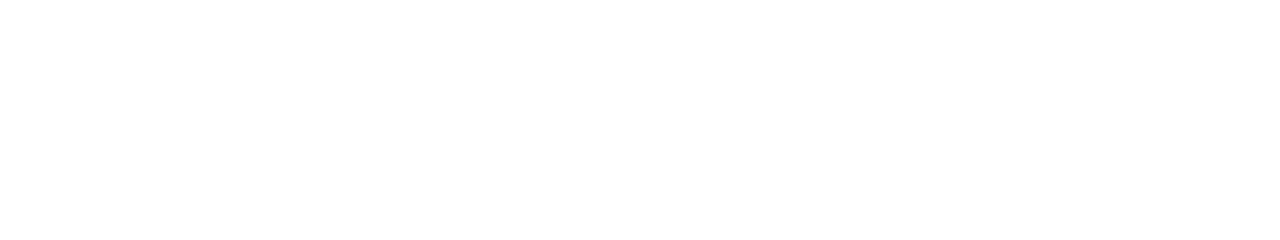
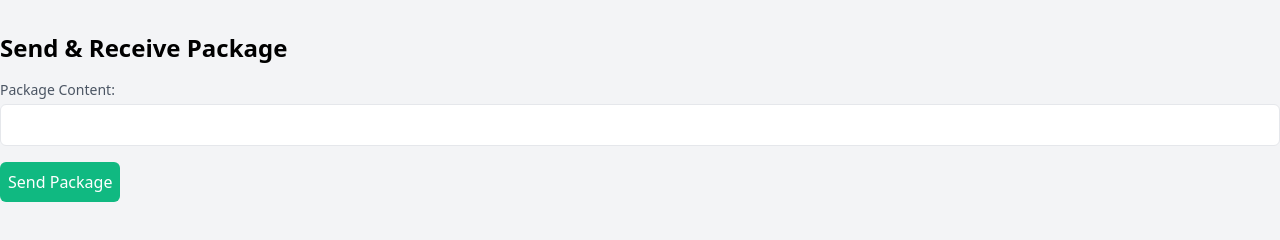
Before and after one commit to mkjilani/IS601_Final, a website: page sendandreceive.html in a window 1280 px wide. Drawn offline with nearby package versions, Linux system fonts and the light colour scheme.

Commit message:
closes branch as comment and button has been added

```diff
--- a/sendandreceive.html
+++ b/sendandreceive.html
@@ -6,3 +6,17 @@
     <title>Send & Receive Package</title>
     <link href="https://cdn.jsdelivr.net/npm/tailwindcss@2.2.19/dist/tailwind.min.css" rel="stylesheet">
 </head>
+<body class="bg-gray-100">
+
+    <div class="container mx-auto mt-8">
+        <h1 class="text-2xl font-semibold mb-4">Send & Receive Package</h1>
+
+        <!-- Form for Sending a Package -->
+        <form id="sendForm" class="mb-6">
+            <div class="mb-4">
+                <label for="packageContent" class="block text-sm font-medium text-gray-600">Package Content:</label>
+                <input type="text" id="packageContent" name="packageContent" class="mt-1 p-2 border rounded-md w-full" required>
+            </div>
+
+            <button type="button" onclick="sendPackage()" class="bg-green-500 text-white p-2 rounded-md">Send Package</button>
+        </form>
```
